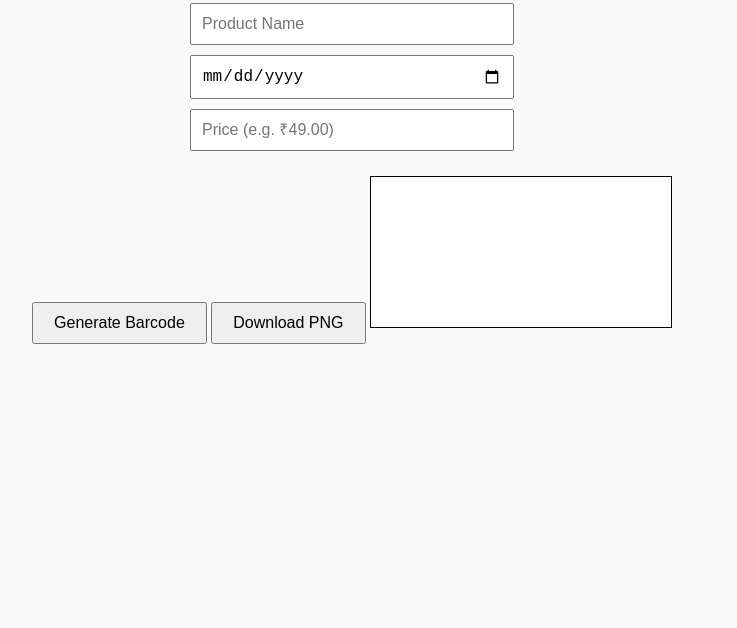
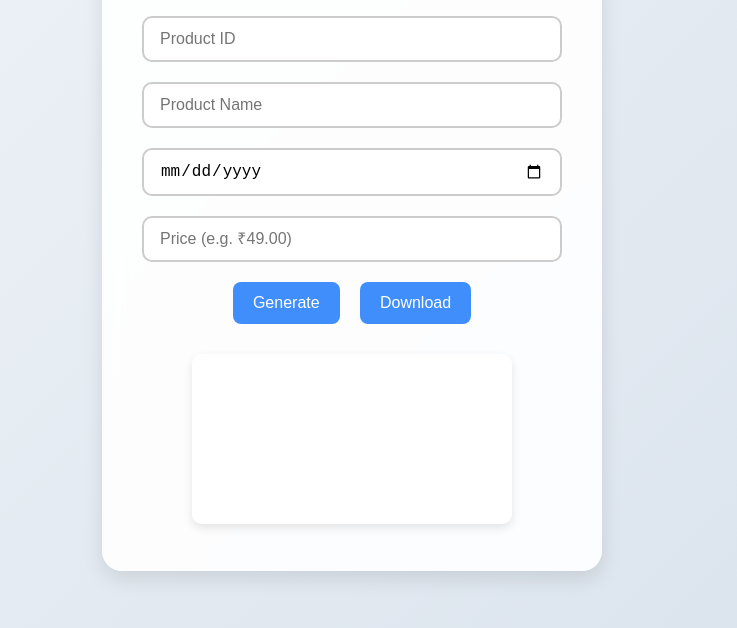
Before and after one commit to MangalNathYadav/Barcode-generator, a plain HTML site: page index.html in a window 1280 px wide. Shown: the part 172-800 px from the top of the page, without its empty margins (288-1025 px from the left). Drawn offline with Linux system fonts and the light colour scheme.

Commit message:
V2 ui updated

```diff
--- a/index.html
+++ b/index.html
@@ -1,29 +1,102 @@
 <!DOCTYPE html>
 <html lang="en">
 <head>
-  <meta charset="UTF-8">
-  <title>Product Info Barcode Generator</title>
+  <meta charset="UTF-8" />
+  <meta name="viewport" content="width=device-width, initial-scale=1.0" />
+  <title>Product Barcode Generator</title>
   <script src="https://cdn.jsdelivr.net/npm/jsbarcode@3.11.5/dist/JsBarcode.all.min.js"></script>
+  <link href="https://fonts.googleapis.com/css2?family=Poppins&display=swap" rel="stylesheet">
+
   <style>
-    body { font-family: sans-serif; text-align: center; padding: 30px; background: #fafafa; }
-    input { margin: 5px; padding: 10px; width: 300px; font-size: 16px; }
-    button { padding: 10px 20px; font-size: 16px; margin-top: 10px; }
-    canvas { margin-top: 20px; border: 1px solid #000; background: #fff; }
+    * {
+      box-sizing: border-box;
+    }
+
+    body {
+      margin: 0;
+      font-family: 'Poppins', sans-serif;
+      background: linear-gradient(135deg, #f0f4f8, #d9e2ec);
+      height: 100vh;
+      display: flex;
+      justify-content: center;
+      align-items: center;
+    }
+
+    .container {
+      background: rgba(255, 255, 255, 0.9);
+      backdrop-filter: blur(10px);
+      padding: 40px;
+      border-radius: 20px;
+      box-shadow: 0 8px 20px rgba(0, 0, 0, 0.1);
+      max-width: 500px;
+      width: 100%;
+      text-align: center;
+    }
+
+    h1 {
+      margin-bottom: 20px;
+      font-size: 28px;
+      color: #333;
+    }
+
+    input {
+      width: 100%;
+      padding: 12px 16px;
+      margin: 10px 0;
+      border: 2px solid #ccc;
+      border-radius: 10px;
+      font-size: 16px;
+      transition: border-color 0.3s ease, box-shadow 0.3s ease;
+    }
+
+    input:focus {
+      outline: none;
+      border-color: #3f8efc;
+      box-shadow: 0 0 5px rgba(63, 142, 252, 0.4);
+    }
+
+    button {
+      margin: 10px 8px 0;
+      padding: 12px 20px;
+      font-size: 16px;
+      border: none;
+      border-radius: 8px;
+      background: #3f8efc;
+      color: white;
+      cursor: pointer;
+      transition: background 0.3s ease, transform 0.2s ease;
+    }
+
+    button:hover {
+      background: #367be4;
+      transform: translateY(-2px);
+    }
+
+    canvas {
+      margin-top: 30px;
+      background: white;
+      border-radius: 10px;
+      box-shadow: 0 4px 10px rgba(0, 0, 0, 0.1);
+      padding: 10px;
+    }
   </style>
 </head>
+
 <body>
+  <div class="container">
+    <h1>Barcode Generator</h1>
+    <input type="text" id="productId" placeholder="Product ID" />
+    <input type="text" id="productName" placeholder="Product Name" />
+    <input type="date" id="mfgDate" placeholder="Manufacturing Date" />
+    <input type="text" id="price" placeholder="Price (e.g. ₹49.00)" />
 
-  <h1>Product Barcode Generator</h1>
+    <div>
+      <button onclick="generateBarcode()">Generate</button>
+      <button onclick="downloadBarcode()">Download</button>
+    </div>
 
-  <input type="text" id="productId" placeholder="Product ID" /><br/>
-  <input type="text" id="productName" placeholder="Product Name" /><br/>
-  <input type="date" id="mfgDate" placeholder="Manufacturing Date" /><br/>
-  <input type="text" id="price" placeholder="Price (e.g. ₹49.00)" /><br/>
-
-  <button onclick="generateBarcode()">Generate Barcode</button>
-  <button onclick="downloadBarcode()">Download PNG</button>
-
-  <canvas id="barcodeCanvas"></canvas>
+    <canvas id="barcodeCanvas"></canvas>
+  </div>
 
   <script>
     function generateBarcode() {
@@ -33,12 +106,12 @@
       const price = document.getElementById('price').value.trim();
 
       if (!id || !name || !date || !price) {
-        alert("Please fill all fields");
+        alert("Please fill in all fields.");
         return;
       }
 
-      const barcodeValue = `${id}|${name}|${date}|${price}`;
-      JsBarcode("#barcodeCanvas", barcodeValue, {
+      const data = `${id}|${name}|${date}|${price}`;
+      JsBarcode("#barcodeCanvas", data, {
         format: "CODE128",
         lineColor: "#000",
         width: 2,
@@ -50,11 +123,10 @@
     function downloadBarcode() {
       const canvas = document.getElementById('barcodeCanvas');
       const link = document.createElement('a');
-      link.download = 'product_barcode.png';
+      link.download = 'barcode.png';
       link.href = canvas.toDataURL("image/png");
       link.click();
     }
   </script>
-
 </body>
 </html>
```
